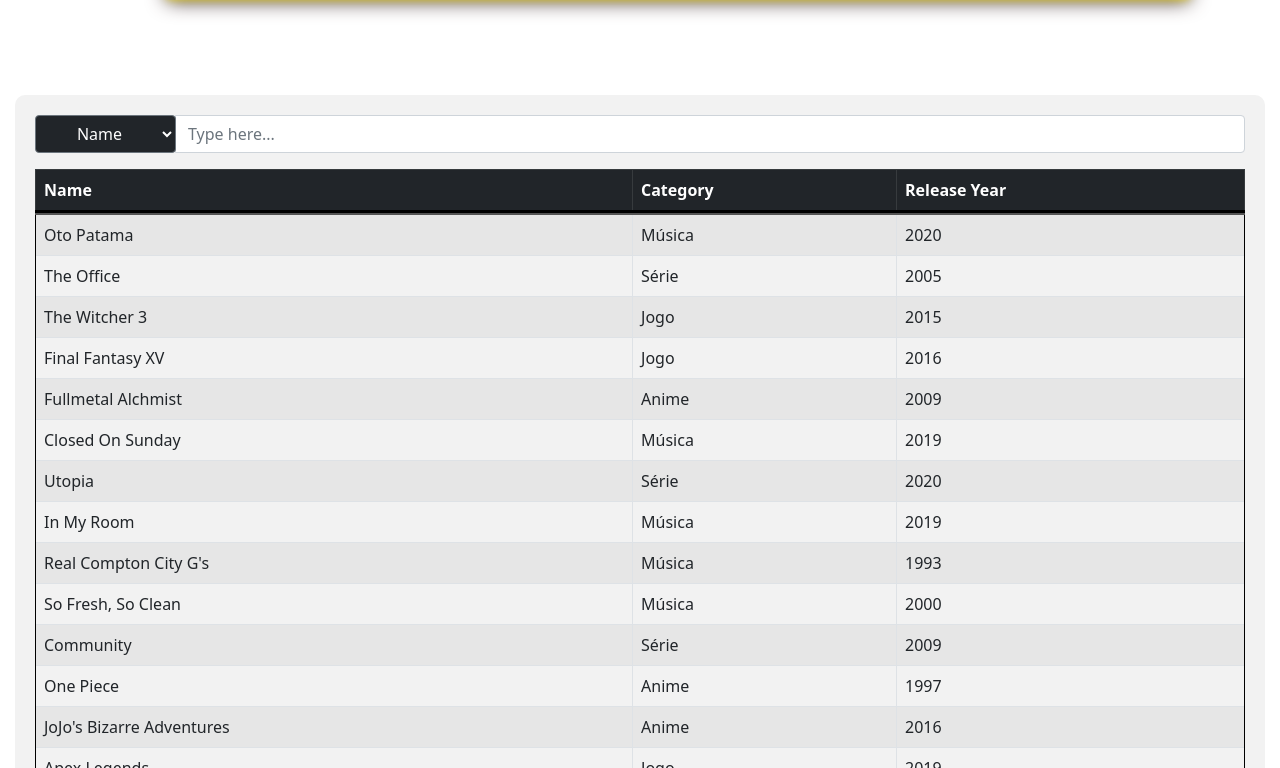
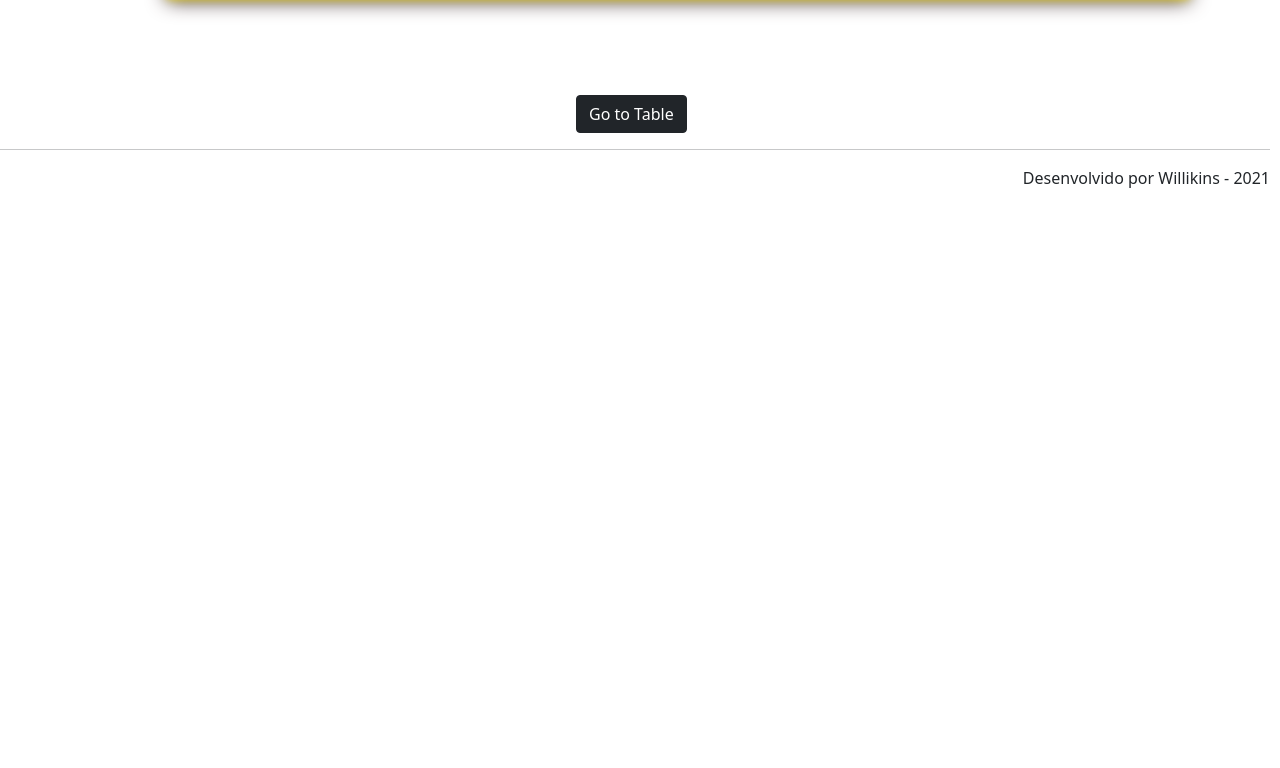
Before and after one commit to WillikinsM/hello-reactApp, a React (Create React App) app: page / in a window 1280 px wide. Shown: the part 2152-2920 px from the top of the page. After the commit the page ends 2342 px from the top, so only its background shows below. Built offline with nearby package versions, Linux system fonts and the light colour scheme.

Commit message:
implemented routes to separate the hello comonent from the table component with another page

```diff
--- a/package.json
+++ b/package.json
@@ -8,13 +8,13 @@
     "@testing-library/user-event": "^12.1.10",
     "@types/jest": "^26.0.15",
     "@types/node": "^12.0.0",
-    "@types/react": "^17.0.0",
     "@types/react-dom": "^17.0.0",
     "bootstrap": "^5.1.2",
     "bootstrap-icons": "^1.6.0",
     "node-sass": "4.14.1",
     "react": "^17.0.2",
     "react-dom": "^17.0.2",
+    "react-router-dom": "^5.3.0",
     "react-scripts": "4.0.3",
     "reactstrap": "^8.10.0",
     "typescript": "^4.1.2",
@@ -43,5 +43,9 @@
       "last 1 firefox version",
       "last 1 safari version"
     ]
+  },
+  "devDependencies": {
+    "@types/react": "^17.0.30",
+    "@types/react-router-dom": "^5.3.1"
   }
 }
--- a/src/App.scss
+++ b/src/App.scss
@@ -1,3 +1,13 @@
 .personal-infos {
   padding: 5% 5% 15% 5%;
 }
+
+.text-bold {
+  text-decoration: underline;
+  font-weight: bolder;
+  font-size: larger;
+}
+
+.router-button {
+  margin-left: 45%;
+}
--- a/src/App.tsx
+++ b/src/App.tsx
@@ -1,17 +1,15 @@
 import React from "react";
 import "./App.scss";
-import Hello from "./routes/hello";
 import HeaderNav from "./components/headerNav";
 import FooterEnd from "./components/footer-end";
 import "bootstrap/dist/css/bootstrap.min.css";
-import  DataTab  from "./routes/myData";
+import Routes from "./routes";
 
 function App() {
   return (
     <>
       <HeaderNav />
-      <Hello />
-      <DataTab />
+      <Routes />
       <FooterEnd />
     </>
   );
--- a/src/routes/hello/index.tsx
+++ b/src/routes/hello/index.tsx
@@ -1,8 +1,9 @@
 import AppCard from "./components/app-card";
 import MyInfos from "./components/my-infos/Index";
 import TextsInfo from "./components/info-texts";
+import { Link } from "react-router-dom";
 
-const hello = () => {
+const Hello = () => {
   const values = [
     {
       id: "html-info",
@@ -78,8 +79,13 @@
           />
         ))}
       </section>
+      <div className="router-button">
+        <Link type="button" className="btn btn-dark" to="/table">
+          Go to Table
+        </Link>
+      </div>
     </>
   );
 };
 
-export default hello;
+export default Hello;
--- /dev/null
+++ b/src/routes/index.tsx
@@ -0,0 +1,13 @@
+import { BrowserRouter as Router, Route } from "react-router-dom";
+import Hello from "./hello";
+import DataTab from "./myData";
+
+const Routes = () => {
+  return (
+    <Router>
+      <Route component={Hello} path="/" exact />
+      <Route component={DataTab} path="/table" />
+    </Router>
+  );
+};
+export default Routes;
--- a/src/routes/myData/index.tsx
+++ b/src/routes/myData/index.tsx
@@ -1,12 +1,14 @@
-import React from "react";
+import React, { useState } from "react";
+import { Link } from "react-router-dom";
+
 import FormTable from "./components/forms";
 
 import { tableData, CreateRows } from "./components/table";
 
 const DataTab = () => {
-  const [sortingColumn, setSortingColumn] = React.useState("");
-  const [sortingOrder, setSortingOrder] = React.useState("");
-  const [sortedColumn, setSortedColumn] = React.useState("");
+  const [sortingColumn, setSortingColumn] = useState("");
+  const [sortingOrder, setSortingOrder] = useState("");
+  const [sortedColumn, setSortedColumn] = useState("");
 
   let adjustableValue = [...tableData];
 
@@ -59,7 +61,7 @@
       <div className="data-form">
         <FormTable />
 
-        <div id="my-data">
+        <div id="my-table">
           <table
             className="table table-striped table-bordered table-hover ms-auto"
             id="my-table"
@@ -132,6 +134,11 @@
           </table>
         </div>
       </div>
+      <div className="router-button">
+        <Link type="button" className="btn btn-dark" to="/">
+          Go to Home Page
+        </Link>
+      </div>
     </>
   );
 };
```
Also changed, not shown: src/routes/myData/components/table/index.tsx (+0 -69 lines), 1 other file (tests, documents, lock files or other folders).
